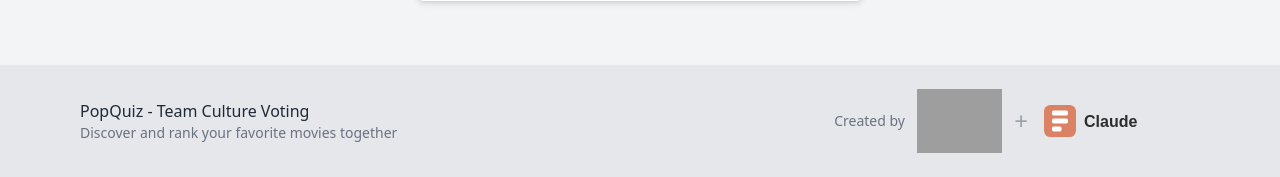
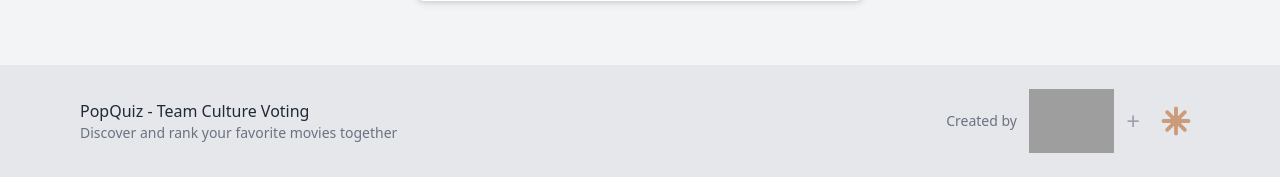
Before and after one commit to chnm/popquiz, a Django app: page /accounts/register/ in a window 1280 px wide. Shown: the part 818-995 px from the top of the page. Run offline with Django 5.2, Linux system fonts and the light colour scheme; data that the repository does not hold is empty; some libraries are stand-ins or nearby versions; grey boxes are pictures that could not be loaded.

Commit message:
Update footer with actual Claude splat logo
- Replaced previous logo with Claude's iconic asterisk/splat design
- Created 8-pointed star burst shape matching Claude branding
- Removed text, showing just the logo icon
- Used Claude brand color (#CC9B7A)
- Logo sized at h-12 to match footer aesthetics

🤖 Generated with [Claude Code](https://claude.com/claude-code)

Co-Authored-By: Claude <noreply@anthropic.com>

```diff
--- a/templates/base.html
+++ b/templates/base.html
@@ -143,12 +143,18 @@
                     <img src="{% static 'images/founder_transparent.png' %}" alt="Founder" class="h-16 w-auto">
                     <span class="text-gray-400 text-2xl font-light">+</span>
                     <div class="h-12 flex items-center">
-                        <svg viewBox="0 0 200 50" class="h-10 w-auto" xmlns="http://www.w3.org/2000/svg">
-                            <rect x="5" y="5" width="40" height="40" rx="8" fill="#D97757" opacity="0.9"/>
-                            <rect x="15" y="12" width="20" height="6" rx="2" fill="white"/>
-                            <rect x="15" y="22" width="20" height="6" rx="2" fill="white"/>
-                            <rect x="15" y="32" width="12" height="6" rx="2" fill="white"/>
-                            <text x="55" y="32" font-family="Arial, sans-serif" font-size="20" font-weight="600" fill="#2D2D2D">Claude</text>
+                        <svg viewBox="0 0 100 100" class="h-12 w-12" xmlns="http://www.w3.org/2000/svg">
+                            <g transform="translate(50, 50)">
+                                <rect x="-4" y="-30" width="8" height="24" rx="4" fill="#CC9B7A" transform="rotate(0)"/>
+                                <rect x="-4" y="-30" width="8" height="24" rx="4" fill="#CC9B7A" transform="rotate(45)"/>
+                                <rect x="-4" y="-30" width="8" height="24" rx="4" fill="#CC9B7A" transform="rotate(90)"/>
+                                <rect x="-4" y="-30" width="8" height="24" rx="4" fill="#CC9B7A" transform="rotate(135)"/>
+                                <rect x="-4" y="-30" width="8" height="24" rx="4" fill="#CC9B7A" transform="rotate(180)"/>
+                                <rect x="-4" y="-30" width="8" height="24" rx="4" fill="#CC9B7A" transform="rotate(225)"/>
+                                <rect x="-4" y="-30" width="8" height="24" rx="4" fill="#CC9B7A" transform="rotate(270)"/>
+                                <rect x="-4" y="-30" width="8" height="24" rx="4" fill="#CC9B7A" transform="rotate(315)"/>
+                                <circle cx="0" cy="0" r="12" fill="#CC9B7A"/>
+                            </g>
                         </svg>
                     </div>
                 </div>
```
